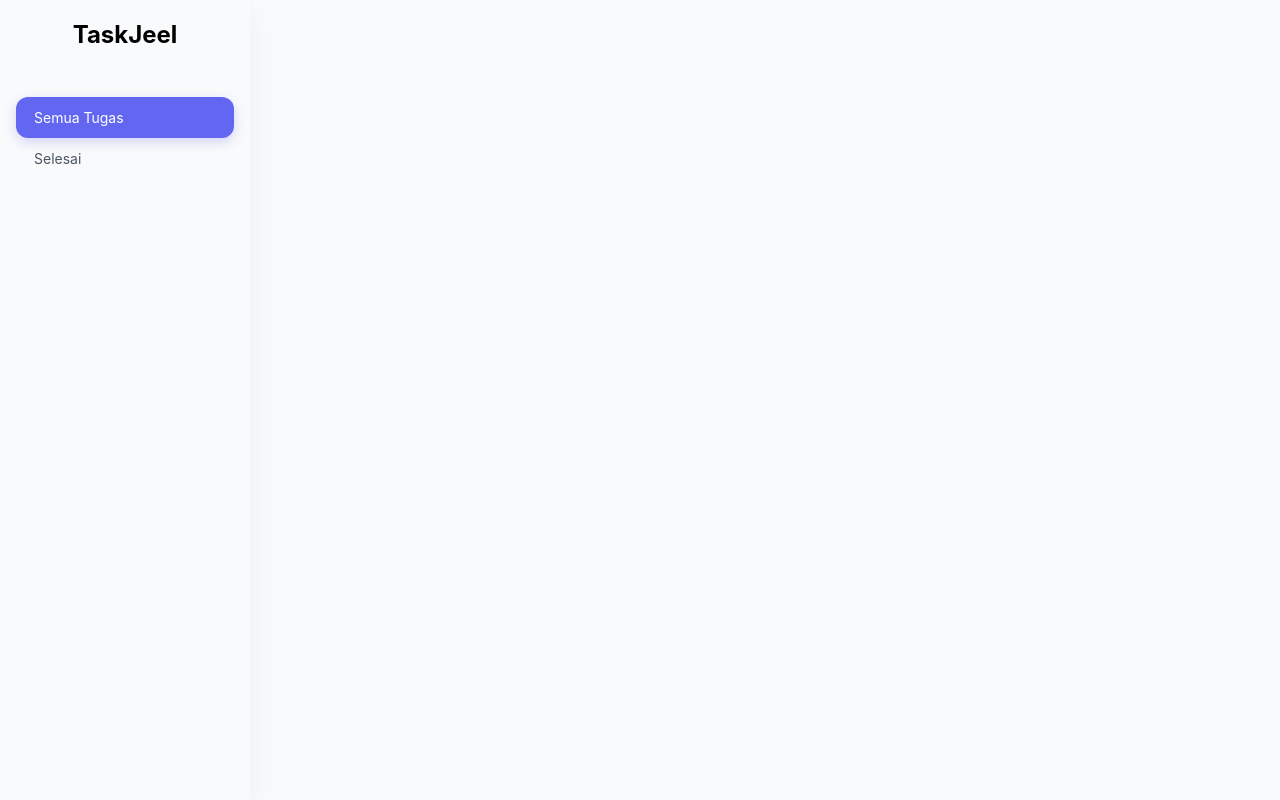
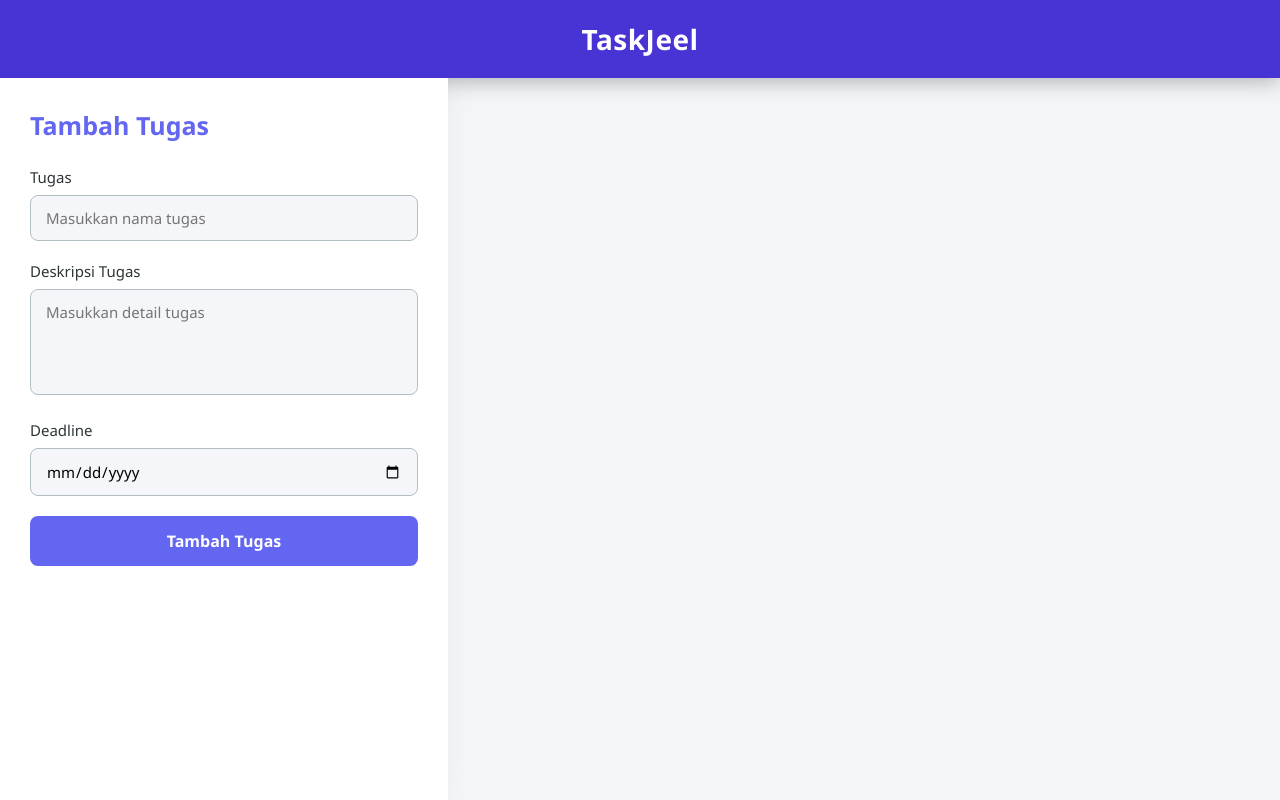
Before and after one commit to Aldiahmad7/TaskJeel, a plain HTML site: page index.html in a window 1280 px wide. Drawn offline with Linux system fonts and the light colour scheme.

Commit message:
ganti konsep

```diff
--- a/index.html
+++ b/index.html
@@ -1,27 +1,39 @@
 <!DOCTYPE html>
-<html lang="en">
+<html lang="id">
 <head>
     <meta charset="UTF-8">
     <meta name="viewport" content="width=device-width, initial-scale=1.0">
-    <title>Taskjeel</title>
+    <title>TaskJeel</title>
     <link rel="stylesheet" href="style.css">
 </head>
 <body>
-    <aside class="sidebar">
-        <header class="sidebar-header">
+    <div class="container">
+        <header>
             <h1>TaskJeel</h1>
         </header>
+        <div class="content">
+            <div class="form-section">
+                <h2>Tambah Tugas</h2>
+                <form id="form-tugas">
+                    <div class="form-grup">
+                        <label for="tugas">Tugas</label>
+                        <input type="text" id="tugas" required placeholder="Masukkan nama tugas">
+                    </div>
 
-        <nav class="sidebar-menu">
-            <ul>
-                <li class="menu-item active">
-                    <span>Semua Tugas</span>
-                </li>
-                <li class="menu-item">
-                    <span>Selesai</span>
-                </li>
-            </ul>
-        </nav>
-    </aside>
+                    <div class="form-grup">
+                        <label for="deskripsi">Deskripsi Tugas</label>
+                        <textarea id="deskripsi" rows="4" placeholder="Masukkan detail tugas"></textarea>
+                    </div>
+
+                    <div class="form-grup">
+                        <label for="deadline">Deadline</label>
+                        <input type="date" id="deadline" required>
+                    </div>
+
+                    <button type="submit" class="btn-tambah">Tambah Tugas</button>
+                </form>
+            </div>
+        </div>
+    </div>
 </body>
 </html>
--- a/style.css
+++ b/style.css
@@ -1,62 +1,131 @@
 * {
     margin: 0;
     padding: 0;
-    font-family: 'Inter', 'SF Pro Display', -apple-system, BlinkMacSystemFont, sans-serif;
+    box-sizing: border-box;
+    font-family: 'Poppins', 'Segoe UI', sans-serif;
 }
 
 :root {
-    --primary-color: #6366f1
+    --primary-color: #6366f1;
+    --secondary-color: #4834d4;
 }
 
 body {
-    background-color: #f9fafb;
+    background-color: #f5f6fa;
+    color: #2d3436;
+    height: 100vh;
+    overflow: hidden;
 }
 
-.sidebar {
-    width: 250px;
-    box-shadow: 0 10px 30px rgba(0, 0, 0, 0.05);
+.container {
     display: flex;
     flex-direction: column;
     height: 100vh;
+    max-height: 100vh;
 }
 
-.sidebar-header {
-    padding: 20px 0;
+header {
+    background: var(--primary-color);
+    color: white;
+    padding: 20px;
+    text-align: center;
+    transition: all 0.3s ease;
+    box-shadow: 0 4px 20px rgba(113, 113, 113, 0.5);
 }
 
-.sidebar-header h1 {
-    color: black;
-    display: flex;
-    align-items: center;
-    justify-content: center;
+header h1 {
+    margin: 0;
+    font-size: 28px;
+    letter-spacing: 0.5px;
+    font-weight: 700;
 }
 
-.sidebar-menu {
-    flex: 1;
-    padding: 28px 16px;
-    overflow-y: auto;
+header:hover {
+    background: var(--secondary-color);
 }
 
-.menu-item {
-    padding: 12px 18px;
+.content {
     display: flex;
-    color: #4b5563;
-    cursor: pointer;
-    transition: all 0.2s ease;
-    border-radius: 12px;
-    font-size: 14px;
+    flex: 1;
+    overflow: hidden;
 }
 
-.menu-item span {
-    transition: all 0.2s ease;
+.form-section {
+    width: 35%;
+    padding: 30px;
+    background-color: white;
+    box-shadow: 0 0 30px rgba(0, 0, 0, 0.05);
+    z-index: 1;
+    transition: all 0.3s ease;
+    position: relative;
 }
 
-.menu-item:hover {
-    background-color: #f3f4f6;
+.form-section h2 {
+    margin-bottom: 25px;
+    color: var(--primary-color);
+    font-size: 25px;
+    font-weight: 700;
+    position: relative;
+    display: inline-block;
 }
 
-.menu-item.active {
-    color: #ffffff;
-    background-color: var(--primary-color);
-    box-shadow: 0 4px 12px rgba(99, 102, 241, 0.25);
+.form-grup {
+    margin-bottom: 20px;
 }
+
+label {
+    display: block;
+    margin-bottom: 8px;
+    font-weight: 500;
+    font-size: 15px;
+}
+
+input, textarea {
+    width: 100%;
+    padding: 12px 15px;
+    border: 1px solid #b2bec3;
+    border-radius: 8px;
+    font-size: 15px;
+    transition: all 0.3s ease;
+    background-color: #f5f6fa;
+}
+
+input:focus, textarea:focus {
+    outline: none;
+    border-color: var(--primary-color);
+    box-shadow: 0 0 0 3px rgba(108, 92, 231, 0.2);
+    background-color: white;
+}
+
+textarea {
+    resize: none;
+}
+
+.btn-tambah {
+    background: var(--primary-color);
+    color: white;
+    border: none;
+    padding: 14px 20px;
+    border-radius: 8px;
+    cursor: pointer;
+    font-weight: 600;
+    font-size: 16px;
+    width: 100%;
+    transition: all 0.3s ease;
+    position: relative;
+    overflow: hidden;
+}
+
+.btn-tambah:hover {
+    background: var(--secondary-color);
+    transform: translateY(-1px);
+    box-shadow: 0 5px 15px rgba(72, 52, 212, 0.3);
+}
+
+.btn-tambah:hover::after {
+    left: 100%;
+}
+
+.btn-tambah:active {
+    transform: translateY(0);
+}
```
